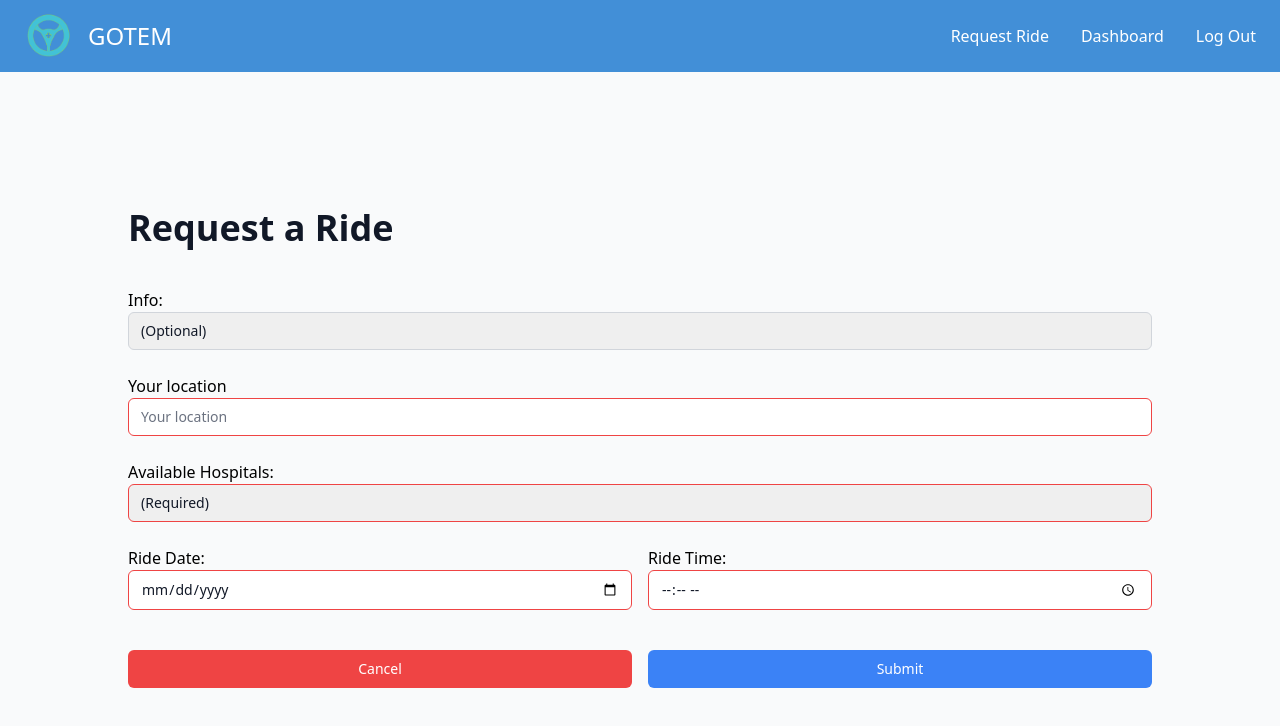
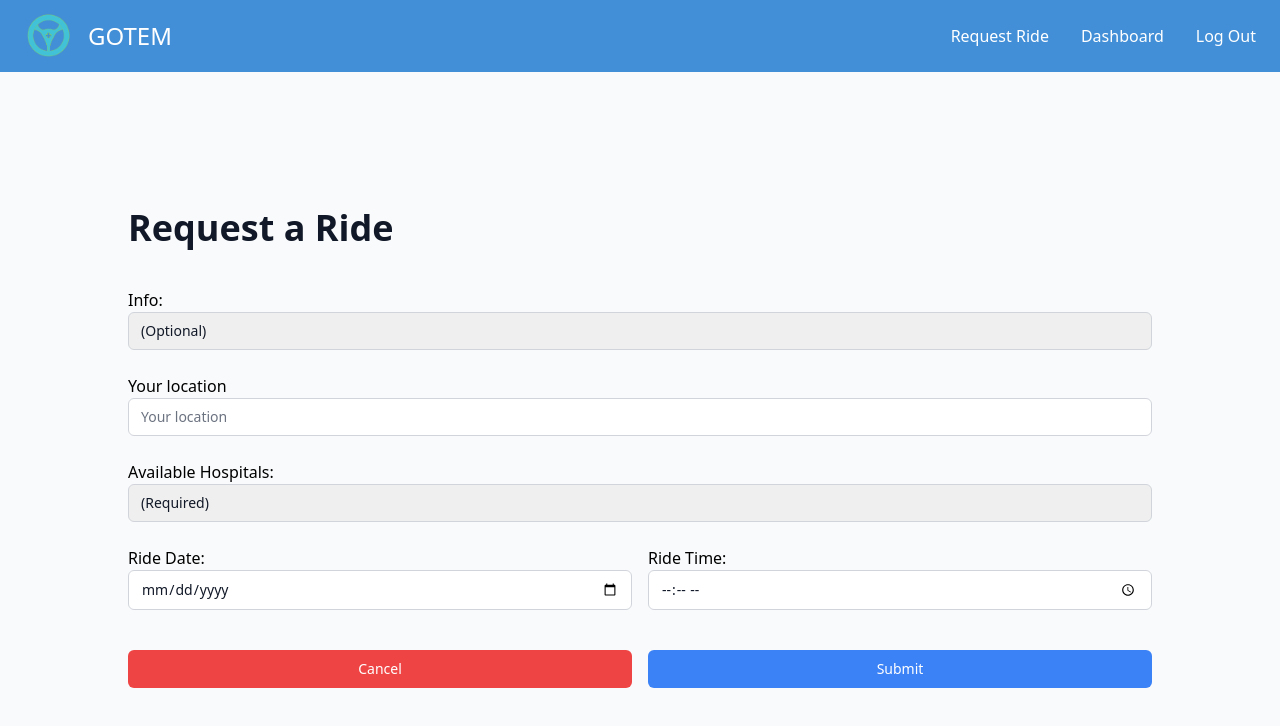
Before and after one commit to soumildatta/gotem, a React (Create React App) app: page /request in a window 1280 px wide. Shown: the top 726 px of the page. Built offline with nearby package versions, Linux system fonts and the light colour scheme; no server answers; the database is empty; sample sign-in values are in the browser's storage.

Commit message:
Remove red borders

```diff
--- a/src/pages/requestRide/RequestRide.jsx
+++ b/src/pages/requestRide/RequestRide.jsx
@@ -93,9 +93,7 @@
                 name="location"
                 type="text"
                 required
-                className={`appearance-none relative block w-full px-3 py-2 border ${
-                  input.location === "" ? "border-red-500" : "border-gray-300"
-                } placeholder-gray-500 text-gray-900 rounded-md focus:outline-none focus:ring-blue-500 focus:border-blue-500 focus:z-10 sm:text-sm`}
+                className="appearance-none relative block w-full px-3 py-2 border border-gray-300 placeholder-gray-500 text-gray-900 rounded-md focus:outline-none focus:ring-blue-500 focus:border-blue-500 focus:z-10 sm:text-sm"
                 placeholder="Your location"
               ></input>
             </div>
@@ -109,9 +107,7 @@
                 defaultValue=""
                 name="available-hospitals"
                 id="available-hospitals"
-                className={`appearance-none relative block w-full px-3 py-2 border ${
-                  input.hospital === "" ? "border-red-500" : "border-gray-300"
-                } placeholder-gray-500 text-gray-900 rounded-md focus:outline-none focus:ring-blue-500 focus:border-blue-500 focus:z-10 sm:text-sm`}
+                className="appearance-none relative block w-full px-3 py-2 border border-gray-300 placeholder-gray-500 text-gray-900 rounded-md focus:outline-none focus:ring-blue-500 focus:border-blue-500 focus:z-10 sm:text-sm"
               >
                 <optgroup label="Available Hospitals">
                   <option value="" disabled>
@@ -132,9 +128,7 @@
                   onChange={(e) => setInput({ ...input, date: e.target.value })}
                   type="date"
                   id="date"
-                  className={`appearance-none relative block w-full px-3 py-2 border ${
-                    input.date === "" ? "border-red-500" : "border-gray-300"
-                  } placeholder-gray-500 text-gray-900 rounded-md focus:outline-none focus:ring-blue-500 focus:border-blue-500 focus:z-10 sm:text-sm`}
+                  className="appearance-none relative block w-full px-3 py-2 border border-gray-300 placeholder-gray-500 text-gray-900 rounded-md focus:outline-none focus:ring-blue-500 focus:border-blue-500 focus:z-10 sm:text-sm"
                 />
               </div>
               <div className="w-1/2 md:ml-2 min-w-min">
@@ -144,9 +138,7 @@
                   onChange={(e) => setInput({ ...input, time: e.target.value })}
                   type="time"
                   id="time"
-                  className={`appearance-none relative block w-full px-3 py-2 border ${
-                    input.time === "" ? "border-red-500" : "border-gray-300"
-                  } placeholder-gray-500 text-gray-900 rounded-md focus:outline-none focus:ring-blue-500 focus:border-blue-500 focus:z-10 sm:text-sm`}
+                  className="appearance-none relative block w-full px-3 py-2 border border-gray-300 placeholder-gray-500 text-gray-900 rounded-md focus:outline-none focus:ring-blue-500 focus:border-blue-500 focus:z-10 sm:text-sm"
                 />
               </div>
             </div>
```
